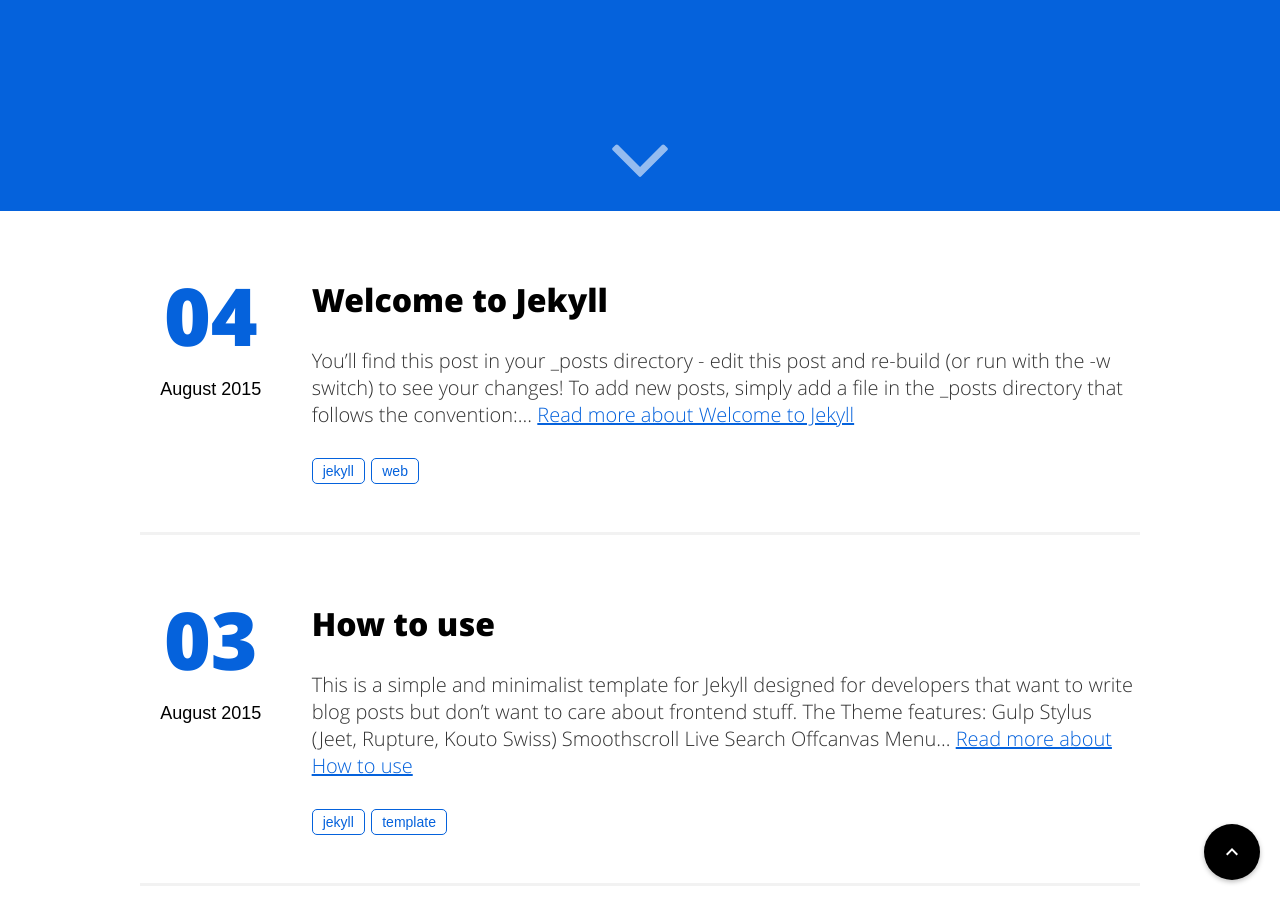
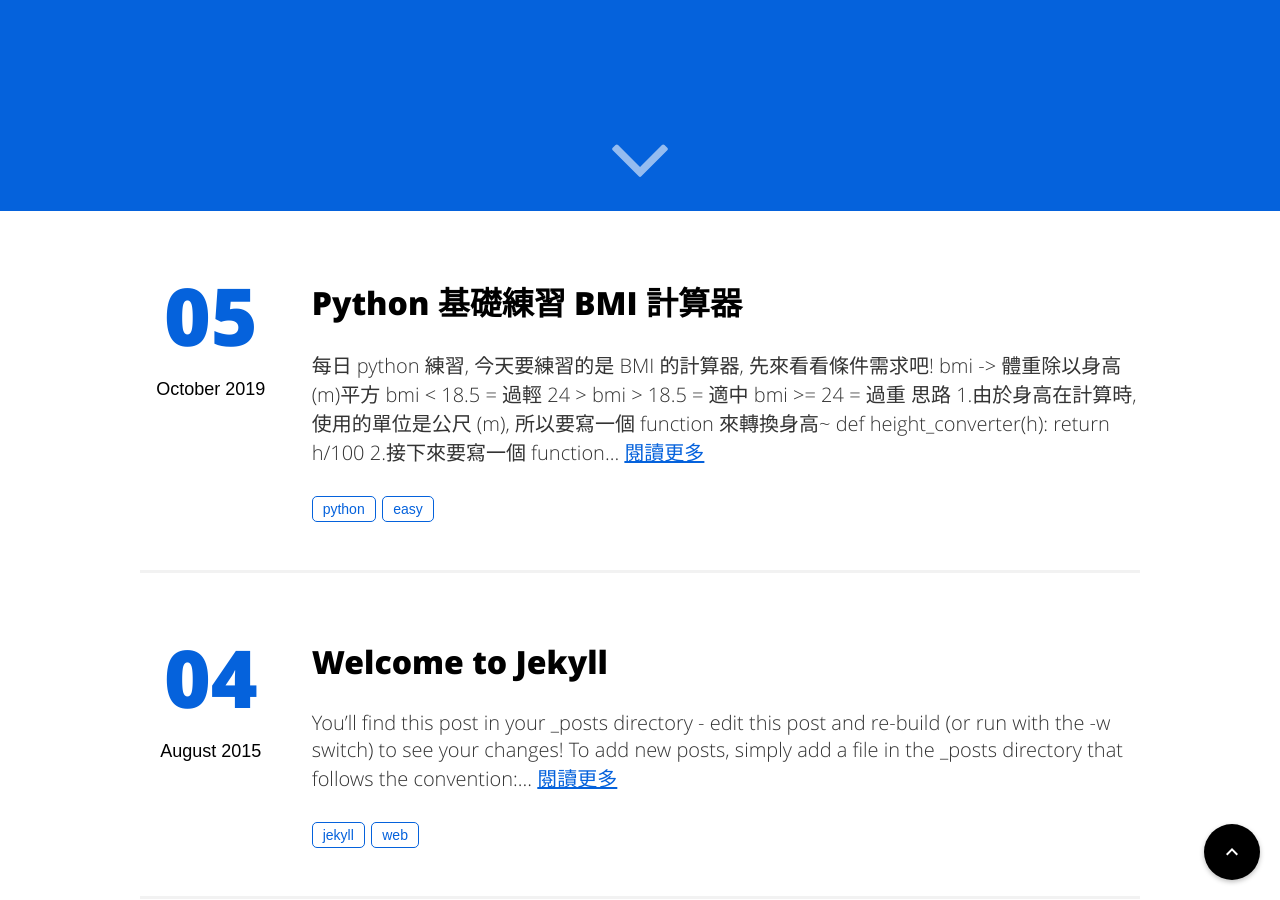
Before and after one commit to vuncrychen/blog, a Jekyll site: the page built from index.html, in a window 1280 px wide and 900 px high, scrolled down 689 px. Built offline with Jekyll 4.4.1, drawn with Linux system fonts in a browser that asks for light colours; nearby versions of some CDN libraries.

Commit message:
add post

```diff
--- /dev/null
+++ b/_posts/2020-10-05-python-bmi-practice.md
@@ -0,0 +1,83 @@
+---
+layout: post
+title: "Python 基礎練習 BMI 計算器"
+date: 2019-10-05 18:27:25
+description: 練習用 python 撰寫一個 bmi 計算器
+tags:
+- python
+- easy
+categories:
+- python 學習之路
+twitter_text: 練習用 python 撰寫一個 bmi 計算器
+---
+
+每日 python 練習, 今天要練習的是 BMI 的計算器, 先來看看條件需求吧!
+
+{% highlight python %}
+bmi -> 體重除以身高(m)平方
+bmi < 18.5 = 過輕
+24 > bmi > 18.5 = 適中
+bmi >= 24 = 過重
+{% endhighlight %}
+
+---
+
+## 思路
+
+1.由於身高在計算時, 使用的單位是公尺 (m), 所以要寫一個 function 來轉換身高~
+
+{% highlight python %}
+def height_converter(h):
+    return h/100
+{% endhighlight %}
+
+2.接下來要寫一個 function 來計算 bmi 值
+
+{% highlight python %}
+def make_bmi(h, w):
+    return w/(h*h)
+{% endhighlight %}
+
+3.取得使用者的身高及體重, 並且計算出 bmi 值
+
+{% highlight python %}
+height = input("身高(cm): ")
+weight = input("體重(kg): ")
+
+new_height = height_converter(int(height))
+
+bmi = make_bmi(new_height, int(weight))
+{% endhighlight %}
+
+4.依照一開始的條件來分析使用者的 bmi 狀況
+
+{% highlight python %}
+min_bmi = 18.5
+max_bmi = 24
+
+if bmi < min_bmi:
+    print("過輕!", end="")
+    print(" (bmi: " + str('%.1f' % bmi) + ")")
+
+elif bmi < max_bmi:
+    print("健康!", end="")
+    print(" (bmi: " + str('%.1f' % bmi) + ")")
+
+else:
+    print("過重!", end="")
+    print(" (bmi: " + str('%.1f' % bmi) + ")")
+{% endhighlight %}
+
+---
+
+## 結果
+![code_result](https://github.com/vuncrychen/blogger_pic/blob/master/20201005.png?raw=true)
+
+[完整程式碼 on github](https://github.com/vuncrychen/pythonBasic/blob/master/bmi.py){:target="_blank"}
+
+---
+
+## 筆記
+
+* 使用 input("") 來取得使用者輸入值, 引號內可直接 print 輸入要求
+* print('%.1f' % bmi) 四捨五入到小數點第一位
--- a/index.html
+++ b/index.html
@@ -20,7 +20,7 @@
                     <a href="{{ post.url | prepend: site.baseurl }}"><h2 class="post-title" itemprop="name">{{ post.title }}</h2></a>
                     <p class="description">
                         {{ post.content | strip_html | truncatewords:40 }}
-                        <a href="{{ post.url | prepend: site.baseurl }}" class="link">Read more about {{post.title}}</a>
+                        <a href="{{ post.url | prepend: site.baseurl }}" class="link">閱讀更多</a>
                     </p>
 
                     <div class="tags">
```
